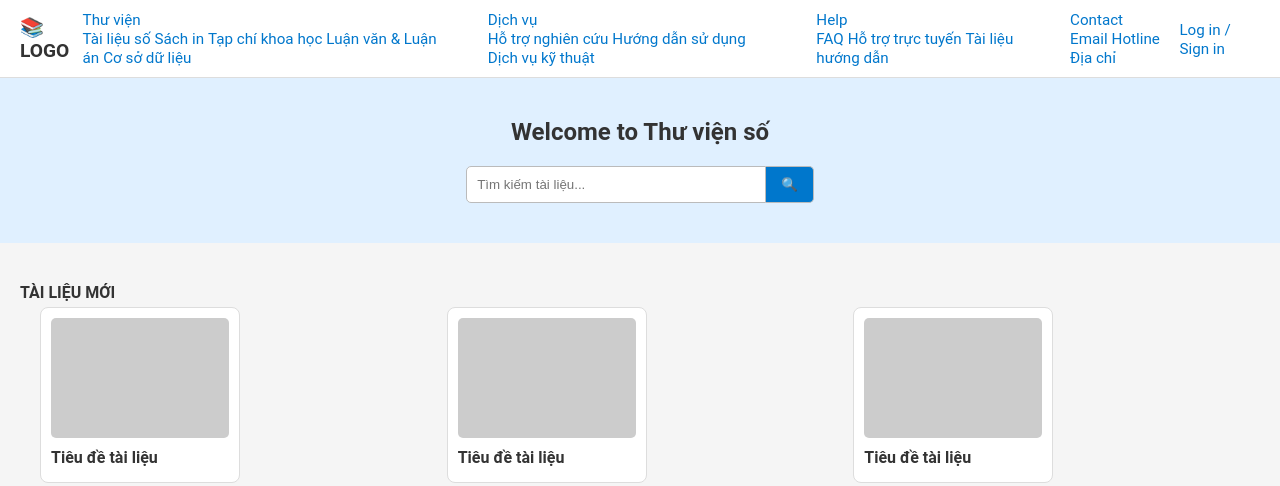
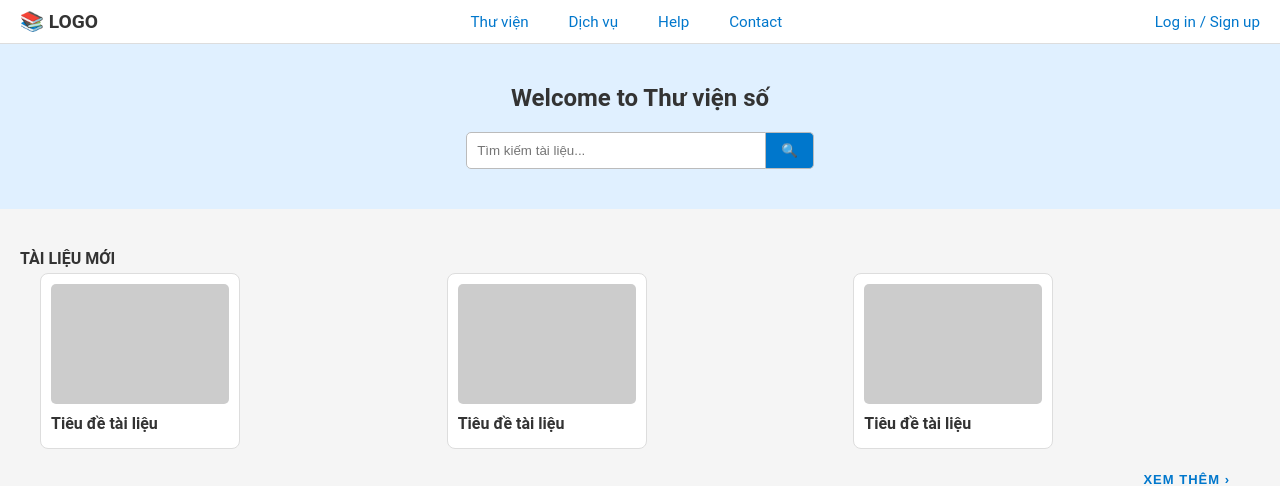
Before and after one commit to nguyenquanghuy24/CSE702025-Nhom4-ThuVienSo, a PHP site: page / in a window 1280 px wide. Shown: the top 486 px of the page. Run offline with PHP 8.4, Linux system fonts and the light colour scheme.

Commit message:
Lấy demo/index.php từ commit a2f1535

```diff
--- a/demo/index.php
+++ b/demo/index.php
@@ -11,54 +11,22 @@ if (session_status() === PHP_SESSION_NONE) {
   <link href="https://cdn.jsdelivr.net/npm/remixicon@2.5.0/fonts/remixicon.css" rel="stylesheet">
   <title>Thư viện số</title>
   <link rel="stylesheet" href="test.css" />
-  <script src="script.js"></script>
-
 </head>
 <body>
 <header class="navbar">
     <div class="logo">📚 LOGO</div>
     <nav class="nav-links">
-      <div class="dropdown">
-        <a href="#">Thư viện</a>
-        <div class="dropdown-content">
-          <a href="#">Tài liệu số</a>
-          <a href="#">Sách in</a>
-          <a href="#">Tạp chí khoa học</a>
-          <a href="#">Luận văn & Luận án</a>
-          <a href="#">Cơ sở dữ liệu</a>
-        </div>
-      </div>
-      <div class="dropdown">
-        <a href="#">Dịch vụ</a>
-        <div class="dropdown-content">
-          <a href="#">Hỗ trợ nghiên cứu</a>
-          <a href="#">Hướng dẫn sử dụng</a>
-          <a href="#">Dịch vụ kỹ thuật</a>
-        </div>
-      </div>
-      <div class="dropdown">
-        <a href="#">Help</a>
-        <div class="dropdown-content">
-          <a href="#">FAQ</a>
-          <a href="#">Hỗ trợ trực tuyến</a>
-          <a href="#">Tài liệu hướng dẫn</a>
-        </div>
-      </div>
-      <div class="dropdown">
-        <a href="#">Contact</a>
-        <div class="dropdown-content">
-          <a href="#">Email</a>
-          <a href="#">Hotline</a>
-          <a href="#">Địa chỉ</a>
-        </div>
-      </div>
+      <a href="#">Thư viện</a>
+      <a href="#">Dịch vụ</a>
+      <a href="#">Help</a>
+      <a href="#">Contact</a>
     </nav>
     <div class="auth">
     <?php if (isset($_SESSION['user'])): ?>
       <span><?php echo htmlspecialchars($_SESSION['user']); ?></span>
       <a href="login/logout.php">Đăng xuất</a>
     <?php else: ?>
-      <a href="#" onclick="openLoginModal()">Log in / Sign in</a>
+      <a href="#" onclick="openLoginModal()">Log in / Sign up</a>
     <?php endif; ?>
     </div>
 </header>
@@ -89,7 +57,7 @@ if (session_status() === PHP_SESSION_NONE) {
       <button class="btn-xemthem">
           <a href="#" class="custom-link">XEM THÊM &rsaquo;</a>
       </button>
-    </div>
+  </div>
 </section>
 <section class="events">
     <div class="section-header">
@@ -111,22 +79,27 @@ if (session_status() === PHP_SESSION_NONE) {
       </button>
     </div>
 </section>
+<!-- TUNG -->
 <section class="news-section">
     <h2 class="title">TIN TỨC</h2>
     <p class="desc">Cập nhật tin tức, thông báo</p>
+
     <div class="news-container">
+        <!--Box 1 -->
         <div class="news-card card-with-bg" style="background-image: url('image1.jpg');">
             <div class="overlay">
               <p class="news-topic">Văn hóa đọc</p>
               <h3 class="news-title">Lễ trao giải các cuộc thi Ngày Sách và Văn hóa đọc</h3>
             </div>
         </div>
+        <!--Box 2-->
         <div class="news-card card-with-bg" style="background-image: url('image2.jpg');">
             <div class="overlay">
               <p class="news-topic">Topic2</p>
               <h3 class="news-title">Ứng dụng AI hỗ trợ học tập và nghiên cứu khoa học</h3>
             </div>
         </div>
+        <!--Box 3-->
         <div class="news-card card-with-bg" style="background-image: url('image3.jpg');">
             <div class="overlay">
               <p class="news-topic">Triển lãm</p>
@@ -134,6 +107,7 @@ if (session_status() === PHP_SESSION_NONE) {
             </div>
         </div>
     </div>
+
     <div class="btn-wrapper">
         <button class="btn-xemthem">
             <a href="#" class="custom-link">XEM THÊM &rsaquo;</a>
@@ -149,23 +123,38 @@ if (session_status() === PHP_SESSION_NONE) {
         <div class="column">
             <h1 id="info">Thông tin</h1>
             <ul>
-                <li><a href="Support">Dịch vụ hỗ trợ nghiên cứu</a></li>
-                <li><a href="Question">Câu hỏi thường gặp</a></li>
-                <li><a href="Search">Tìm tài sản thất lạc</a></li>
+                <li>
+                    <a href="Support">Dịch vụ hỗ trợ nghiên cứu</a>
+                </li>
+                <li>
+                    <a href="Question">Câu hỏi thường gặp</a>
+                </li>
+                <li>
+                    <a href="Search">Tìm tài sản thất lạc</a>
+                </li>
             </ul>
         </div>
         <div class="column">
             <h1 id="contact">Liên hệ</h1>
             <ul class="contact-list">
-                <li><i class="ri-map-pin-fill"></i><span>Đại học Phenikaa</span></li>
-                <li><i class="ri-mail-fill"></i><span>elib@phenikaa-uni.edu.vn</span></li>
-                <li><i class="ri-phone-fill"></i><span>0246.6291 8118 | Số máy lẻ: 117</span></li>
+                <li>
+                    <i class="ri-map-pin-fill"></i>
+                    <span>Đại học Phenikaa</span>
+                </li>
+                <li>
+                    <i class="ri-mail-fill"></i>
+                    <span> elib@phenikaa-uni.edu.vn</span>
+                </li>
+                <li>
+                    <i class="ri-phone-fill"></i>
+                    <span> 0246.6291 8118 | Số máy lẻ: 117</span>
+                </li>
             </ul>
         </div>
     </div>
     <div class="bottom">
         <div class="left-footer">
-            <p>Copyright Group 4_Software Engineering</p>
+            <p>Copyright  Group 4_Software Engineering</p>
         </div>
         <div class="right_footer">
             <div class="icons">
@@ -181,19 +170,49 @@ if (session_status() === PHP_SESSION_NONE) {
   <div class="modal-content">
     <span class="close-btn" onclick="closeModal()">&times;</span>
     <h2>Đăng nhập</h2>
+
     <?php if (isset($_SESSION['login_error'])): ?>
       <p style="color: red;"><?php echo $_SESSION['login_error']; unset($_SESSION['login_error']); ?></p>
     <?php endif; ?>
+
     <form method="POST" action="login/login.php">
       <label for="user">Tên đăng nhập:</label>
       <input type="text" id="user" name="user" required>
+
       <label for="pass">Mật khẩu:</label>
       <input type="password" id="pass" name="pass" required>
+
       <button type="submit">Đăng nhập</button>
       <p class="signup-link">Chưa có tài khoản? <a href="login/register.php">Đăng ký</a></p>
     </form>
   </div>
 </div>
 <?php endif; ?>
+<script>
+  // Mở modal đăng nhập
+  function openLoginModal() {
+    document.getElementById('loginModal').style.display = 'block';
+  }
+  // Đóng modal
+  function closeModal() {
+    document.getElementById('loginModal').style.display = 'none';
+  }
+  // Đóng modal nếu click ngoài vùng nội dung
+  window.onclick = function(event) {
+    const modal = document.getElementById('loginModal');
+    if (event.target === modal) {
+      modal.style.display = 'none';
+    }
+  }
+  // Phân biệt Log in / Đăng xuất
+  document.querySelectorAll('.auth a').forEach(function(link) {
+    link.addEventListener('click', function(event) {
+      if (this.getAttribute('href') === "#") {
+        event.preventDefault(); // chỉ chặn nếu là link modal
+        openLoginModal();
+      }
+    });
+  });
+</script>
 </body>
 </html>
```
